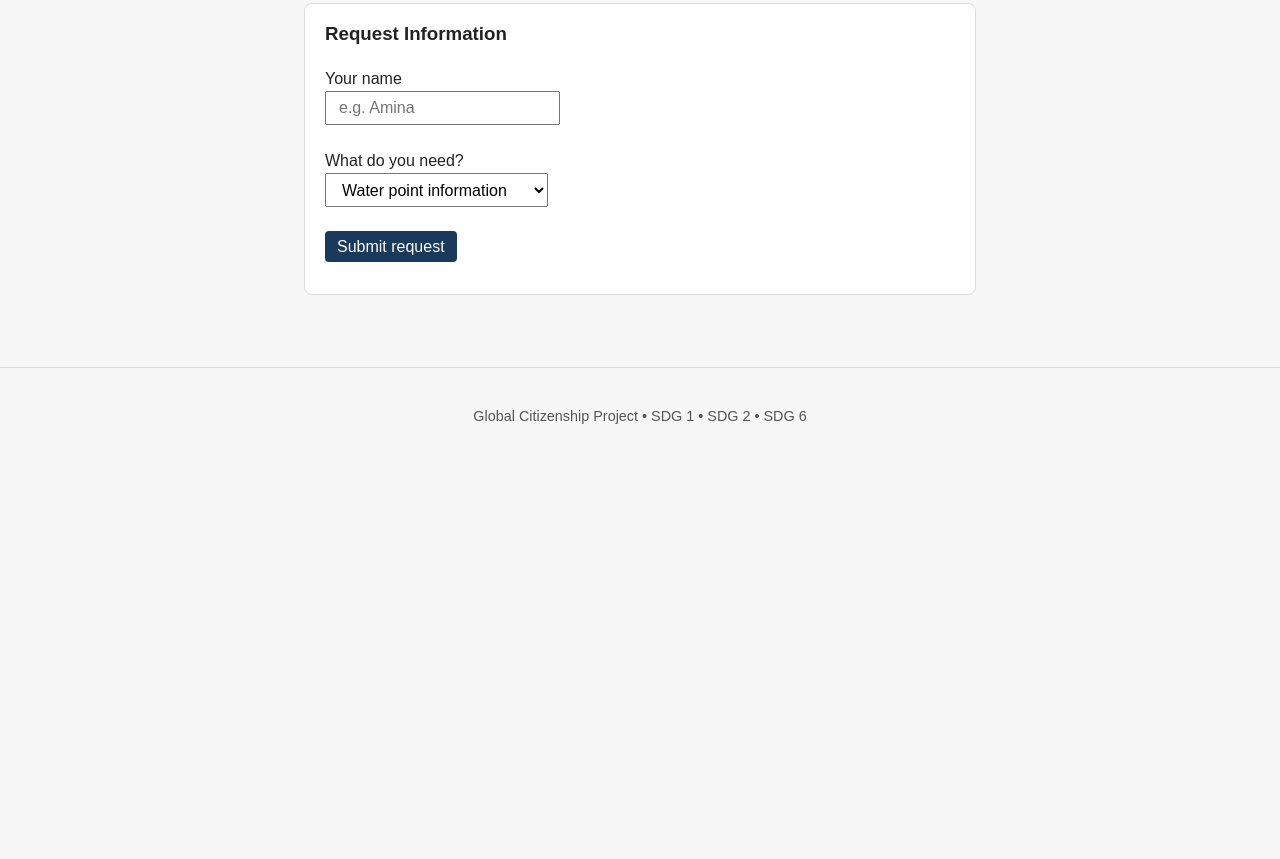
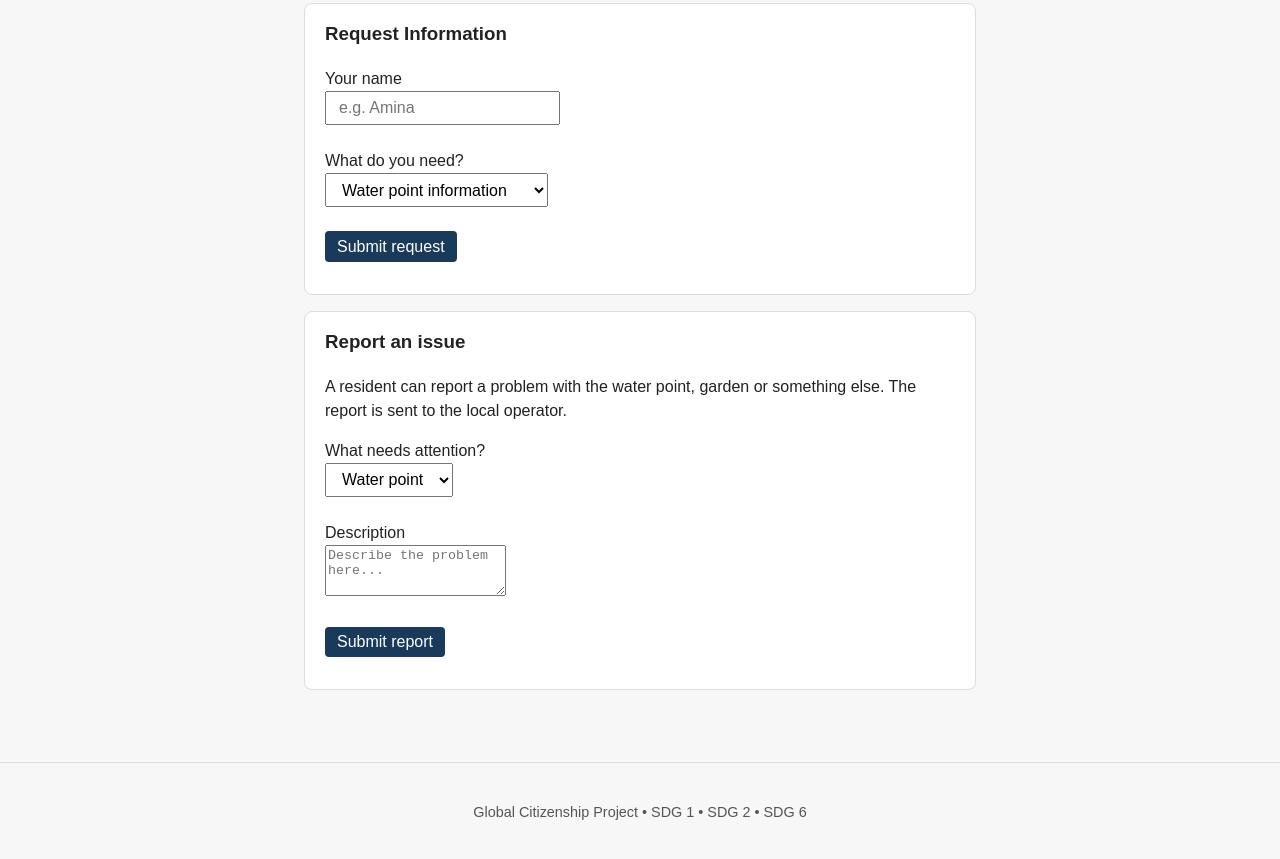
Before and after one commit to manassehgood-byte/community-resilience-hub, a plain HTML site: page demo.html in a window 1280 px wide. Shown: the part 395-1254 px from the top of the page. Before the commit the page ends 861 px from the top, so only its background shows below. Drawn offline with Linux system fonts and the light colour scheme.

Commit message:
Add report a problem form

```diff
--- a/demo.html
+++ b/demo.html
@@ -21,7 +21,7 @@
   <main>
     <section>
       <h2>Functional Demo</h2>
-      <p>Check the water station status or submit a simple request.</p>
+      <p>Check the water station status, submit a request, or report a problem.</p>
     </section>
 
     <section class="card">
@@ -44,6 +44,23 @@
         <button type="submit">Submit request</button>
       </form>
       <p id="message"></p>
+    </section>
+
+    <section class="card">
+      <h3>Report an issue</h3>
+      <p>A resident can report a problem with the water point, garden or something else. The report is sent to the local operator.</p>
+      <form onsubmit="return submitReport(event)">
+        <label for="issue-type">What needs attention?</label><br>
+        <select id="issue-type">
+          <option value="Water point">Water point</option>
+          <option value="Garden">Garden</option>
+          <option value="Other">Other</option>
+        </select><br><br>
+        <label for="description">Description</label><br>
+        <textarea id="description" rows="3" placeholder="Describe the problem here..." required></textarea><br><br>
+        <button type="submit">Submit report</button>
+      </form>
+      <p id="report-message"></p>
     </section>
   </main>
 
@@ -71,6 +88,15 @@
       document.getElementById("message").textContent = text;
       return false;
     }
+
+    function submitReport(event) {
+      event.preventDefault();
+      var type = document.getElementById("issue-type").value;
+      var desc = document.getElementById("description").value;
+      document.getElementById("report-message").textContent = "Report received for " + type + ". The operator has been notified.";
+      document.getElementById("description").value = "";
+      return false;
+    }
   </script>
 </body>
 </html>
```
